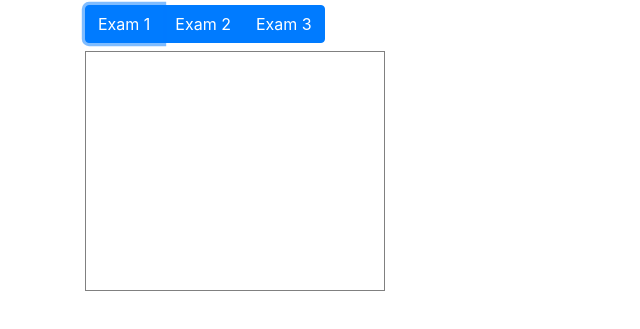
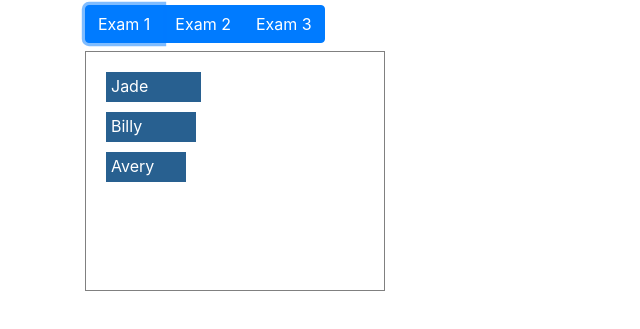
Before and after one commit to monicapharm/ch19-d3, a website: page exercise-2/index.html in a window 1280 px wide. Both pictures are taken after a click on the button "Exam 1". Shown: the part 51-380 px from the top of the page, without its empty margins (0-640 px from the left). Drawn offline with nearby package versions, Linux system fonts and the light colour scheme.

Commit message:
Added code to exercise

```diff
--- a/exercise-2/exercise.js
+++ b/exercise-2/exercise.js
@@ -3,43 +3,47 @@
 
 /** Data Sets */
 var exam1 = [
-  {id:1, student:'Jade', grade:95},
-  {id:2, student:'Billy', grade:90},
-  {id:4, student:'Avery', grade:80},
+  { id: 1, student: 'Jade', grade: 95 },
+  { id: 2, student: 'Billy', grade: 90 },
+  { id: 4, student: 'Avery', grade: 80 },
 ];
 
 var exam2 = [
-  {id:1, student:'Jade', grade:75},
-  {id:2, student:'Billy', grade:85},
-  {id:3, student:'Rose', grade:90},
-  {id:4, student:'Avery', grade:90},
-  {id:5, student:'Priya', grade:85},
+  { id: 1, student: 'Jade', grade: 75 },
+  { id: 2, student: 'Billy', grade: 85 },
+  { id: 3, student: 'Rose', grade: 90 },
+  { id: 4, student: 'Avery', grade: 90 },
+  { id: 5, student: 'Priya', grade: 85 },
 ];
 
 var exam3 = [
-  {id:1, student:'Jade', grade:95},
-  {id:3, student:'Rose', grade:80},
-  {id:4, student:'Avery', grade:70},
-  {id:5, student:'Priya', grade:100},
+  { id: 1, student: 'Jade', grade: 95 },
+  { id: 3, student: 'Rose', grade: 80 },
+  { id: 4, student: 'Avery', grade: 70 },
+  { id: 5, student: 'Priya', grade: 100 },
 ];
 
 var svg = d3.select('svg'); //the svg image
-
 
 //Define a new function `update()` that takes in an Array of student Objects
 //(with the format used in the above data sets), and applies the General Update
 //Pattern described below:
 
-
+function update(newDataArray) {
   //First, select all the <rect> elements in the SVG, and join the given data
   //to them. Use the object's `id` property as the "key" for joining
-
-
+  var rects = d3.select('svg').selectAll('rect')
+    .data(newDataArray, function (d) {
+      return d.id;
+    })
   //Next, append new <rect> elements for all the "entering" data, and give
   //them a `width` attribute of 0 and a `fill` attribute of '#286090'.
   //`merge()` the entering elements into the selection (reassigning the variable)
-
-
+  var present = rects.enter()
+    .append('rect')
+    .attr('width', 0)
+    .attr('fill', '#286090')
+    .merge(rects);
   //Modify _all_ present elements (including the entered ones) so they have
   //attributes:
   //  `x` of 20
@@ -48,35 +52,59 @@ var svg = d3.select('svg'); //the svg image
   //  `height` of 30
   //  `color` of '#286090'
   //Use a transition over 500ms to animate these changes
-
+  present
+    .transition()
+    .duration(500)
+    .attr('x', 20)
+    .attr('y', function (d, i) { return i * 40 + 20; })
+    .attr('width', function (d) { return d.grade; })
+    .attr('height', 30)
+    .attr('color', '#286090')
 
   //Give all exiting elements a `width` attribute of 0, then remove them.
   //Use a transition over 500ms to animate these changes.
-
+  var exiting = rects.exit();
+  exiting
+    .transition()
+    .duration(500)
+    .attr('width', 0)
+    .remove()
 
   //Apply the same data joining and update pattern for <text> elements.
   //Give entering and updating elements a text() of the student's name,
   //a `fill` attribute of 'white', an `x` attribute of 25, and a `y`
   //attribute of the element's index*40 + 40.
   //Use a similar transition for updating the attributes!
+  var texts = svg.selectAll('text').data(newDataArray, function (d) { return d.id })
+  present = texts.enter().append('text')
+    .merge(texts)
 
+  present
+    .transition().duration(500)
+    .text(function (d) { return d.student })
+    .attr('fill', 'white')
+    .attr('x', 25)
+    .attr('y', function (d, i) { return 40 + i * 40 })
 
+  texts.exit().remove()
+
+}
 
 
 //An example of handling multiple buttons!
 //Assign a click listener to _each_ button!
-d3.selectAll('button').on('click', function(){
+d3.selectAll('button').on('click', function () {
   //get the id of which element caused the event
   var whichButton = d3.select(d3.event.target).attr('id');
 
   //determine what to do based on that id
-  if(whichButton == 'exam1'){
+  if (whichButton == 'exam1') {
     update(exam1);
   }
-  else if(whichButton == 'exam2'){
+  else if (whichButton == 'exam2') {
     update(exam2);
   }
-  else if(whichButton == 'exam3'){
+  else if (whichButton == 'exam3') {
     update(exam3);
   }
 });
```
Also changed, not shown: demo/index.html (+12 -4 lines), demo/script.js (+40 -0 lines), exercise-1/exercise.js (+34 -9 lines), exercise-1/index.html (+8 -2 lines). Lines whose indentation alone changed are shown as unchanged.
